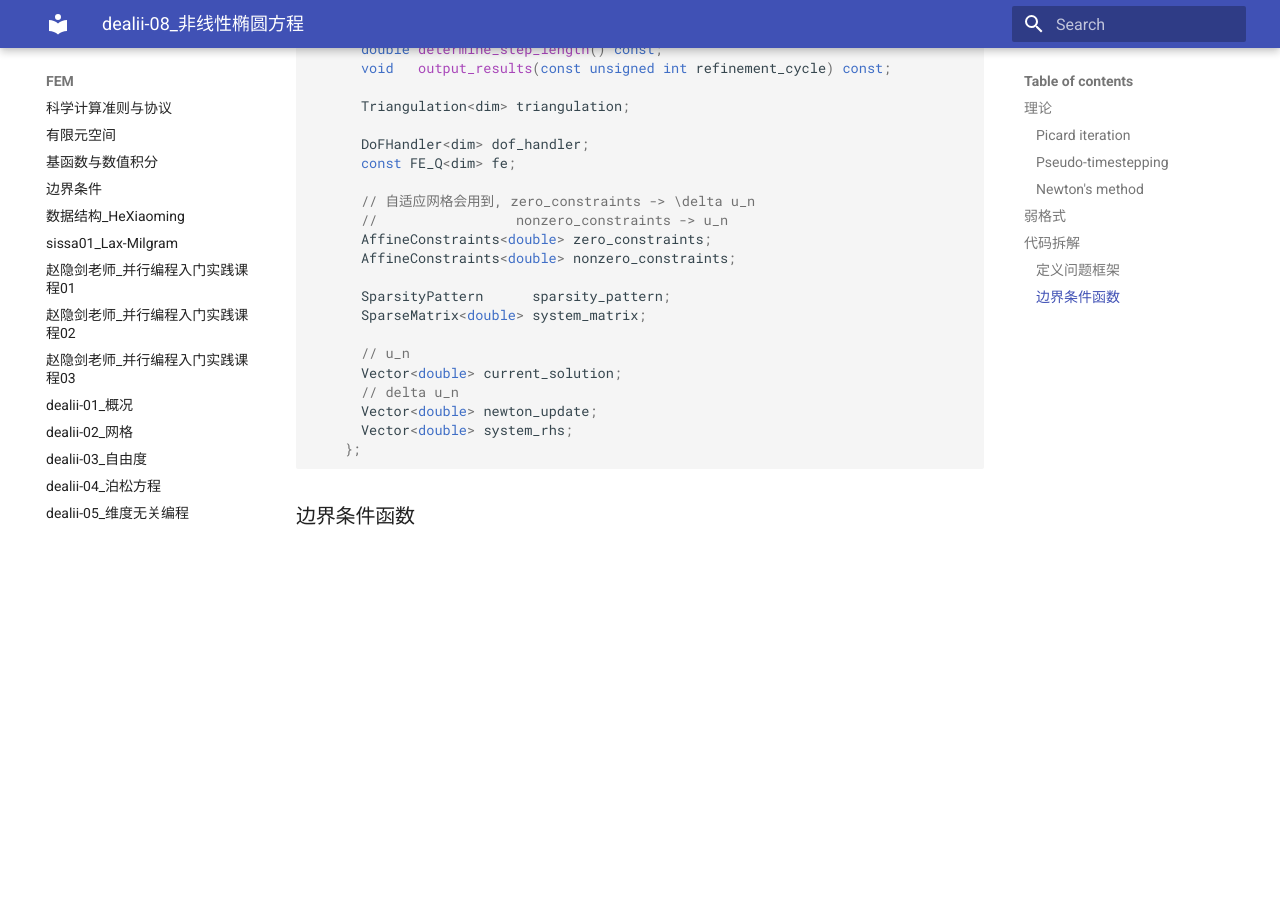
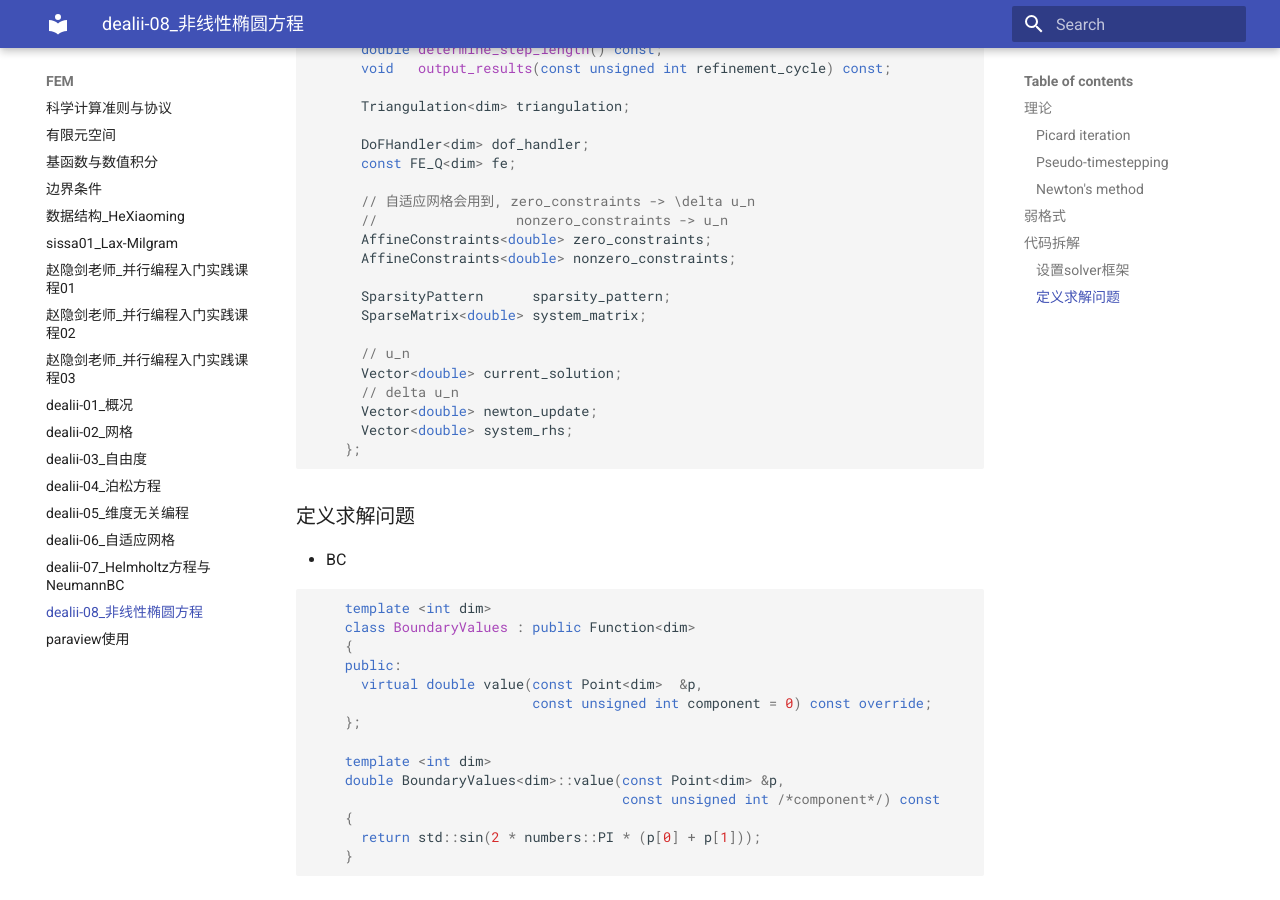
Before and after one commit to ymma98/technotes, an MkDocs documentation site: the page built from docs/FEM/dealii-08_非线性椭圆方程.md, in a window 1280 px wide and 900 px high, scrolled down 7608 px. Built offline with MkDocs 1.6.1 and Material for MkDocs 9.7.7, drawn with Linux system fonts in a browser that asks for light colours; before the commit the page ends 8163 px from its top, so only the background shows below that.

Commit message:
docs/FEM/dealii-08_非线性椭圆方程.md updated from https://stackedit.cn/

````diff
--- a/docs/FEM/dealii-08_非线性椭圆方程.md
+++ b/docs/FEM/dealii-08_非线性椭圆方程.md
@@ -257,7 +257,7 @@ where the surface attains the values $u(x, y) \Big|_{\partial \Omega} = g(x, y)
   #include <deal.II/numerics/solution_transfer.h>
 ```
 
-### 定义问题框架
+### 设置solver框架
 
 ```cpp
   namespace Step15
@@ -301,12 +301,31 @@ where the surface attains the values $u(x, y) \Big|_{\partial \Omega} = g(x, y)
     };
 ```
 
-### 边界条件函数
+### 定义求解问题
+
+* BC
+
+```cpp
+    template <int dim>
+    class BoundaryValues : public Function<dim>
+    {
+    public:
+      virtual double value(const Point<dim>  &p,
+                           const unsigned int component = 0) const override;
+    };
+
+    template <int dim>
+    double BoundaryValues<dim>::value(const Point<dim> &p,
+                                      const unsigned int /*component*/) const
+    {
+      return std::sin(2 * numbers::PI * (p[0] + p[1]));
+    }
+```
 
 
 
 
 <!--stackedit_data:
-eyJoaXN0b3J5IjpbLTU4NTE4NjM5OSwxMzc5MDMwMjQ3LC0xMz
-kxMDQ1MjA3LDE5NDU0NDQyODFdfQ==
+eyJoaXN0b3J5IjpbLTE3MjY4Mzk3OTksMTM3OTAzMDI0NywtMT
+M5MTA0NTIwNywxOTQ1NDQ0MjgxXX0=
 -->
````
